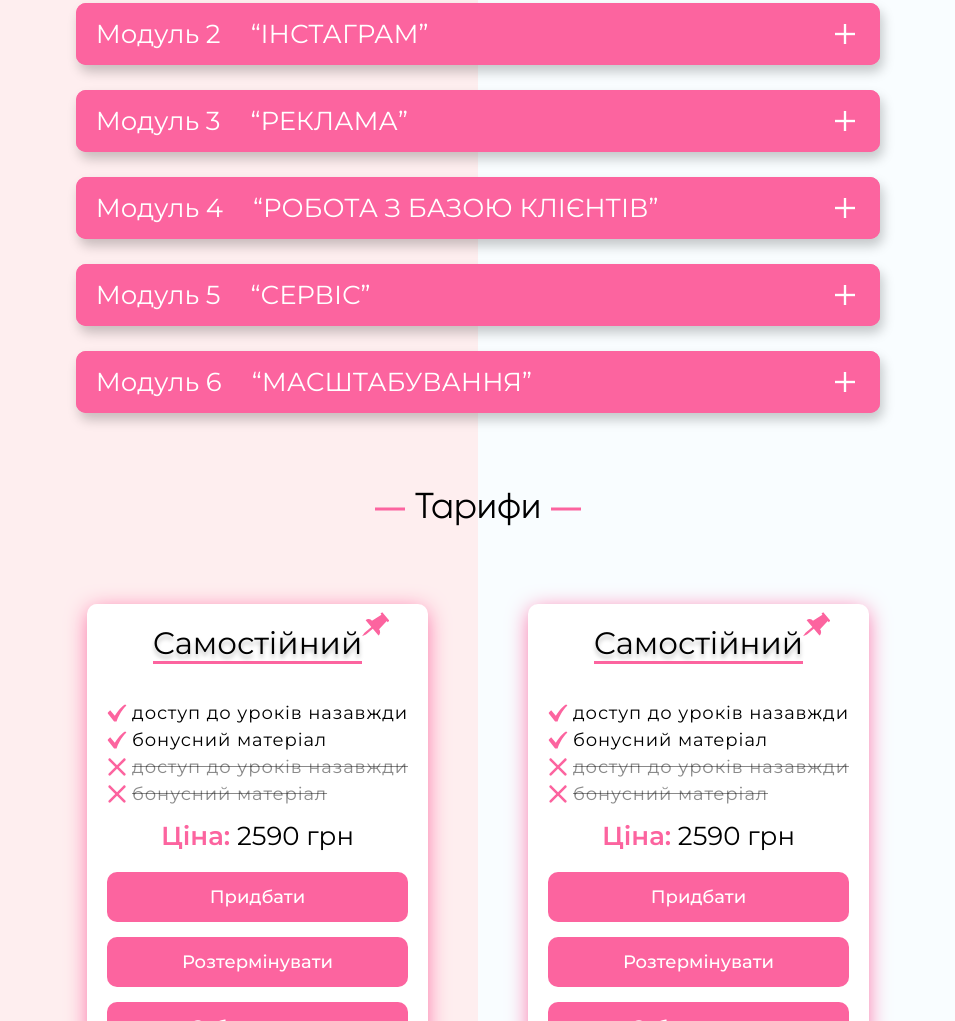
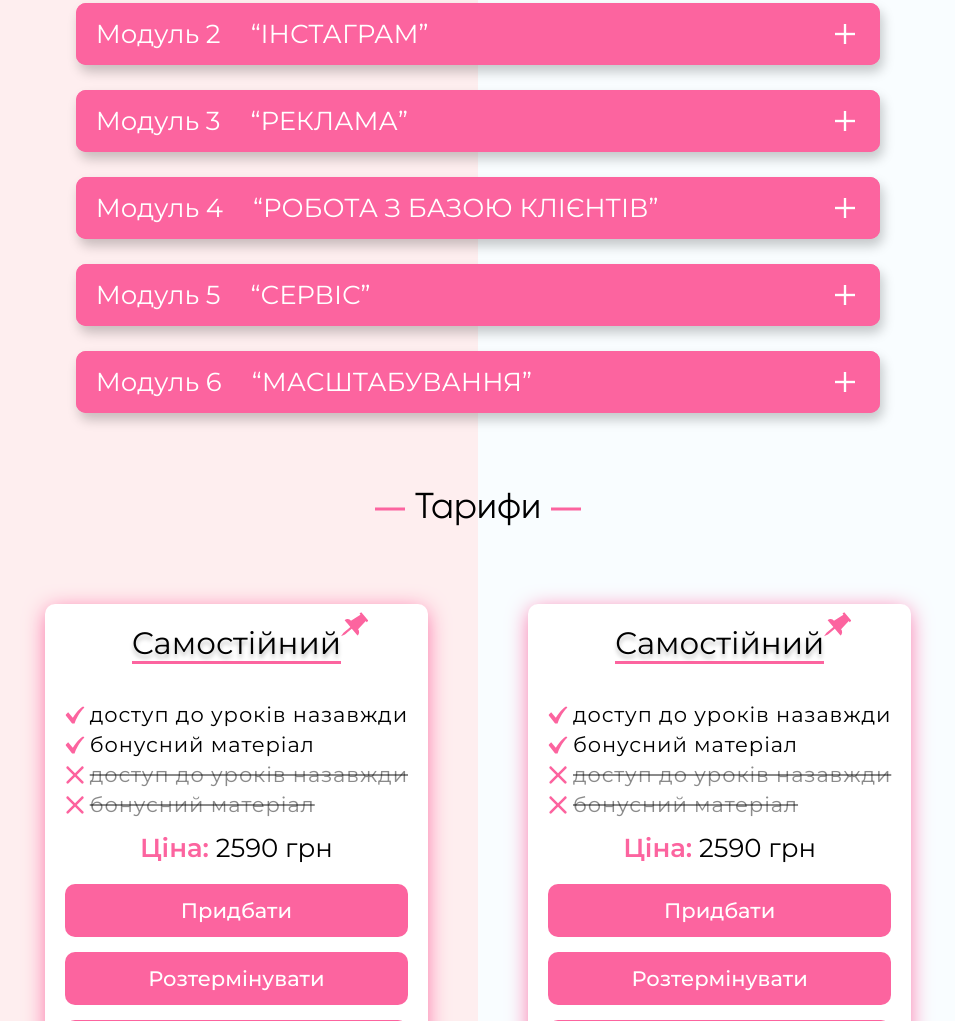
Before and after one commit to Romko04/tymoshenko, a plain HTML site: page course.html in a window 1280 px wide. Shown: the part 1779-2800 px from the top of the page, without its empty margins (162-1117 px from the left). Drawn offline with nearby package versions, Linux system fonts and the light colour scheme.

Commit message:
edits fonts and added links social

```diff
--- a/css/style.css
+++ b/css/style.css
@@ -1152,7 +1152,7 @@ white-space: nowrap;
 .who__list-item {
     color: #000;
     font-family: Montserrat;
-    font-size: 20px;
+    font-size: 21px;
     font-style: normal;
     font-weight: 500;
     line-height: normal;
@@ -1329,7 +1329,7 @@ white-space: nowrap;
     text-align: left;
     color: #000;
     font-family: Montserrat;
-    font-size: 15px;
+    font-size: 18px;
     font-style: normal;
     font-weight: 600;
     line-height: normal;
@@ -1349,7 +1349,7 @@ white-space: nowrap;
 .bonuses__list {
     display: flex;
     flex-direction: column;
-    gap: 5px;
+    gap: 7px;
     position: relative;
 }
 
@@ -1415,7 +1415,7 @@ white-space: nowrap;
 .results__list-item {
     color: #000;
     font-family: Montserrat;
-    font-size: 15px;
+    font-size: 18px;
     font-style: normal;
     font-weight: 600;
     line-height: normal;
@@ -1543,7 +1543,7 @@ white-space: nowrap;
 .price__item-result__list-item {
     color: #000;
     font-family: Montserrat;
-    font-size: 18px;
+    font-size: 21px;
     font-style: normal;
     font-weight: 400;
     line-height: normal;
@@ -1618,7 +1618,7 @@ border: none;
 .price__button-link{
     color: #FFF;
 font-family: Montserrat;
-font-size: 18px;
+font-size: 21px;
 font-style: normal;
 font-weight: 500;
 line-height: normal;
```
Also changed, not shown: index.html (+2 -2 lines).
